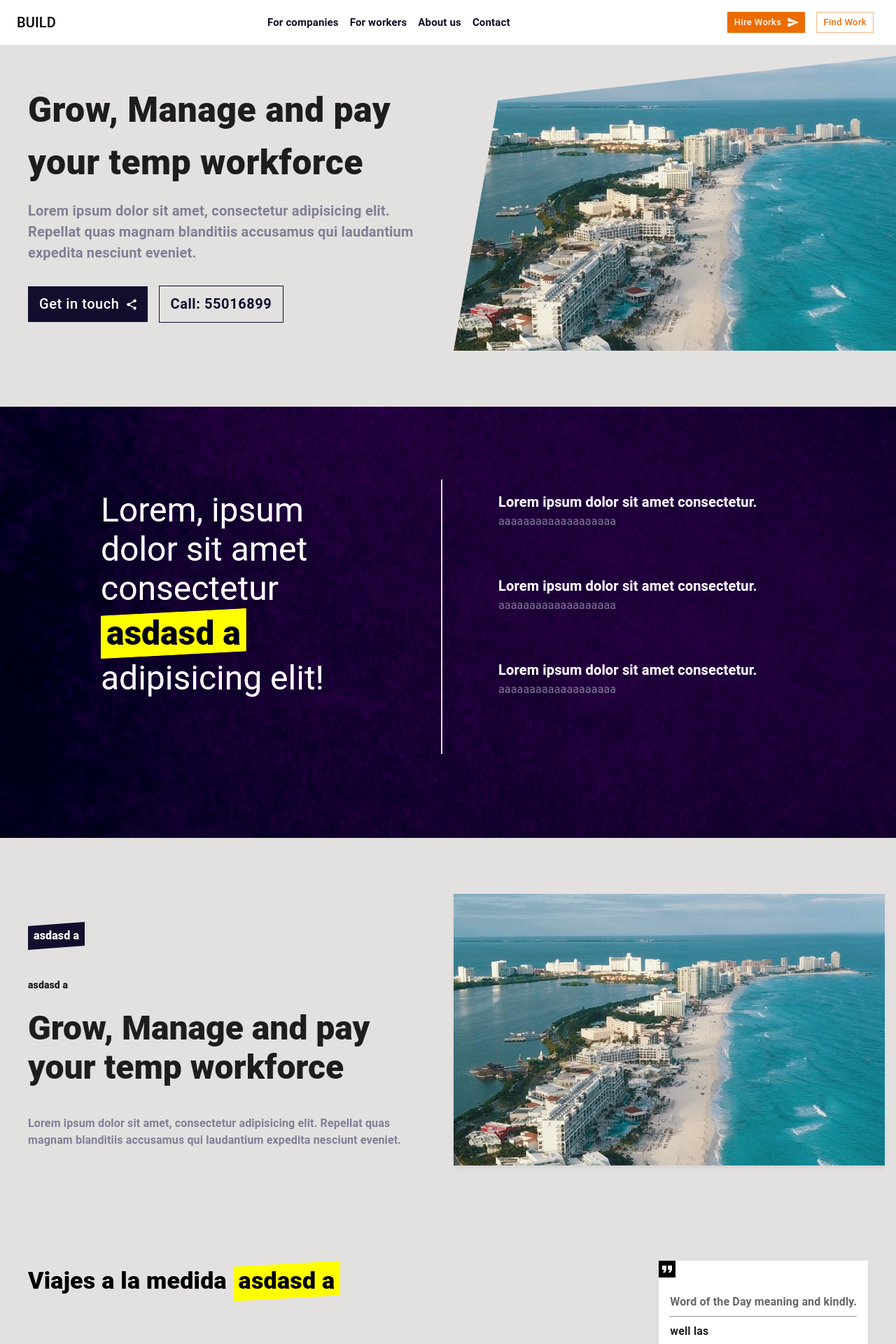
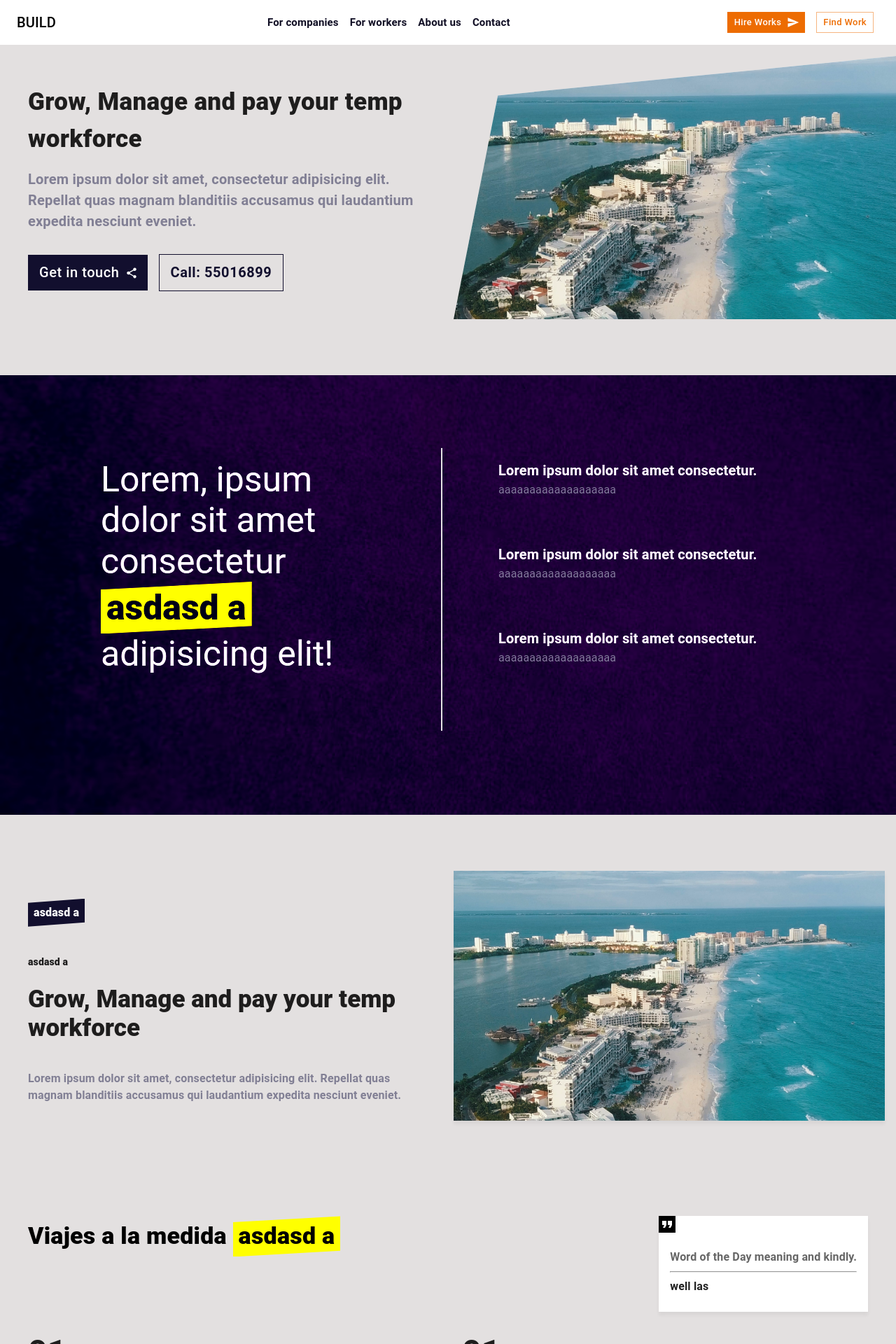
Before and after one commit to carterror/landingpage, a Next.js app: page / in a window 1280 px wide. Shown: the top 1920 px of the page at 70% size. Built offline with nearby package versions, Linux system fonts and the light colour scheme.

Commit message:
arreglo de tamannos de letra vista movil

```diff
--- a/components/home/Banner.tsx
+++ b/components/home/Banner.tsx
@@ -20,7 +20,7 @@ export const Banner = () => {
         <Grid container spacing={2} display="flex" justifyContent={"space-between"} paddingY={10}>
           <Grid item xs={12} md={6} display="flex" justifyContent={"end"}>
             <Grid item xs={12} paddingY={5} paddingX={5}>
-                <Typography fontSize={50} fontWeight={900} >
+                <Typography fontSize={50} fontWeight={900} sx={{fontSize:{xs: 35}}}>
                   Grow, Manage and pay your temp workforce
                 </Typography>
                 <Typography fontSize={20} color='secondary' fontWeight={600} marginTop={2}>
@@ -33,12 +33,13 @@ export const Banner = () => {
                 </Grid>
           </Grid>
           <Grid item xs={0} md={6} display="flex" justifyContent={"end"} >
-          <Card sx={{borderRadius: 0, clipPath: {md: 'polygon(100% 0%,10% 15%, 0% 100%, 100% 100%)'}}} >
+          <Card sx={{borderRadius: 0, clipPath: 'polygon(100% 0%,10% 15%, 0% 100%, 100% 100%)'}} >
 
           <CardMedia
                   component="img"
                   // width="100%"
                   height="100%"
+                  sx={{minHeight: 300}}
                   image="/0.jpg"
                   alt="green iguana"
                 />
--- a/components/home/Footer.tsx
+++ b/components/home/Footer.tsx
@@ -1,27 +1,15 @@
 import { EmailRounded, Facebook, FacebookTwoTone, Instagram, Phone, Twitter } from "@mui/icons-material";
 import {
-    Chip,
-    Container,
     Grid,
-    Paper,
     Stack,
     Typography,
     Box,
-    Link,
-    TextField,
-    Button,
-    Divider,
-    IconButton,
-    InputAdornment,
 } from "@mui/material";
-import Image from "next/image";
 import React from "react";
-import NextLink from "next/link";
 import bgImage from '../../public/textura.png';
 
 import styles from "../../styles/Index.module.css";
 import botonRedes from "../../styles/botonredes.module.css";
-import ShareIcon from '@mui/icons-material/Share';
 
 export const Footer = () => {
     return (
@@ -98,8 +86,8 @@ export const Footer = () => {
                                 padding={'30px 10px'}>
 
                             <Grid item
-                                xs={9}
-
+                                xs={12}
+                                md={9}
                                 >
                                 <Grid item xs={12} md={6} lg={4}>
                                     <Typography variant="caption" color="white">
@@ -110,9 +98,9 @@ export const Footer = () => {
 
 
                             </Grid>
-                            <Grid item xs={3} justifyContent="end" display={"flex"}
+                            <Grid item xs={12} md={3} justifyContent={"end"} display={"flex"}
                             alignItems={'end'}
-                                alignContent="end">
+                                alignContent="end" sx={{padding: {xs: 2}}}>
                             <button className={botonRedes['btn-cssbuttons']} >
                             <span>Redes</span>
                             <ul>
--- a/components/home/Seccion1.tsx
+++ b/components/home/Seccion1.tsx
@@ -1,13 +1,9 @@
 import React from "react";
-import { Box, Button, Container, Grid, Typography } from "@mui/material";
-import Image from "next/image";
+import {Container, Grid, Typography } from "@mui/material";
 // Import Swiper styles
 import "swiper/css";
 import "swiper/css/free-mode";
 import "swiper/css/pagination";
-
-import { PlaceCard } from "../cards/PlaceCard";
-import { carData } from "../../config/cardData";
 import bgImage from '@/../../public/textura.png';
 import ScrollSpy from "../commons/ScrollSpy";
 
@@ -24,8 +20,8 @@ export const Session1 = () => {
                 <Container>
                 <Grid container spacing={2} justifyContent="space-between" sx={{backgroundColor: '', color: "white"}}>
                 <Grid item xs={12} md={6} display={'block'} sx={{borderRight: {xs: 'none', md: 'solid #ccc 2px'}, borderBottom: {xs: 'solid #ccc 2px', md: 'none'}, fontWeight: 800, paddingRight: 10, paddingBottom: 10, marginBottom: {xs: 10, md: 0} }}>
-                    <Typography variant="h3"> Lorem, ipsum dolor sit amet consectetur
-                    <Typography bgcolor={'yellow'} fontWeight={800} variant="h3" color={'#120f2e'} sx={{ clipPath: 'polygon(100% 0%, 0% 15%, 0% 100%, 100% 85%)', display: 'inline-block', padding: 1}}> asdasd a </Typography>
+                    <Typography variant="h3" sx={{fontSize:{xs: 35, md:50}}}> Lorem, ipsum dolor sit amet consectetur
+                    <Typography bgcolor={'yellow'} fontWeight={800} variant="h3" color={'#120f2e'} sx={{ clipPath: 'polygon(100% 0%, 0% 15%, 0% 100%, 100% 85%)', display: 'inline-block', padding: 1, fontSize:{xs: 35, md:50}}}> asdasd a </Typography>
                  adipisicing elit!</Typography>
 
                 </Grid>
--- a/components/home/Session2.tsx
+++ b/components/home/Session2.tsx
@@ -1,4 +1,4 @@
-import { Box, Button, Card, CardActionArea, CardContent, CardMedia, Container, Grid, Typography } from '@mui/material'
+import { Card, CardMedia, Grid, Typography } from '@mui/material'
 import React from 'react'
 import { useTranslation } from 'react-i18next'
 import styles from "../../styles/Index.module.css";
@@ -8,19 +8,11 @@ import "swiper/css/navigation";
 import "swiper/css/pagination";
 import "swiper/css/scrollbar";
 import 'swiper/css/effect-fade';
-import Image from 'next/image';
-import ShareIcon from '@mui/icons-material/Share';
 
 
 export const Session2 = () => {
 
   const { t } = useTranslation()
-  const images = [
-    "/0.jpg",
-    "/1.jpg",
-    "/2.jpg",
-
-  ];
 
   return (
     <Grid className={styles.bgHome}>
@@ -32,7 +24,7 @@ export const Session2 = () => {
 
               <Typography fontWeight={800} variant='body2' marginTop={5} marginBottom={3}> asdasd a </Typography>
 
-                <Typography variant='h3' fontWeight={900} marginBottom={5}>
+                <Typography variant='h3' fontWeight={900} marginBottom={5} sx={{fontSize:{xs: 35}}}>
                   Grow, Manage and pay your temp workforce
                 </Typography>
                 <Typography variant='body1' color='secondary' fontWeight={600} marginTop={2}>
@@ -46,6 +38,7 @@ export const Session2 = () => {
                 <CardMedia
                   component="img"
                   height="100%"
+                  sx={{minHeight: 300}}
                   image="/0.jpg"
                   alt="green iguana"
                 />
--- a/components/home/Session3.tsx
+++ b/components/home/Session3.tsx
@@ -1,5 +1,5 @@
 import React from "react";
-import { Box, Button, Card, CardContent, Container, Grid, Theme, Typography } from "@mui/material";
+import { Box, Card, CardContent, Grid, Typography } from "@mui/material";
 import Image from "next/image";
 import { useTranslation } from "react-i18next";
 
--- a/components/home/Session4.tsx
+++ b/components/home/Session4.tsx
@@ -48,6 +48,7 @@ export const Session4 = () => {
           <CardMedia
                   component="img"
                   height="100%"
+                  sx={{minHeight: 300}}
                   image="/0.jpg"
                   alt="green iguana"
                 />
--- a/components/ui/Navbar.tsx
+++ b/components/ui/Navbar.tsx
@@ -97,7 +97,7 @@ export default function DrawerAppBar(props: Props) {
               ))}
             </Grid>
 
-            <Grid item sx={{ display: { xs: 'block', sm: 'block', md: 'block'} }}>
+            <Grid item sx={{ display: { xs: 'none', sm: 'block', md: 'block'} }}>
 
                 <Button sx={{ marginX: 1 }} color='warning' endIcon={<SendIcon />}>
                   Hire Works
```
